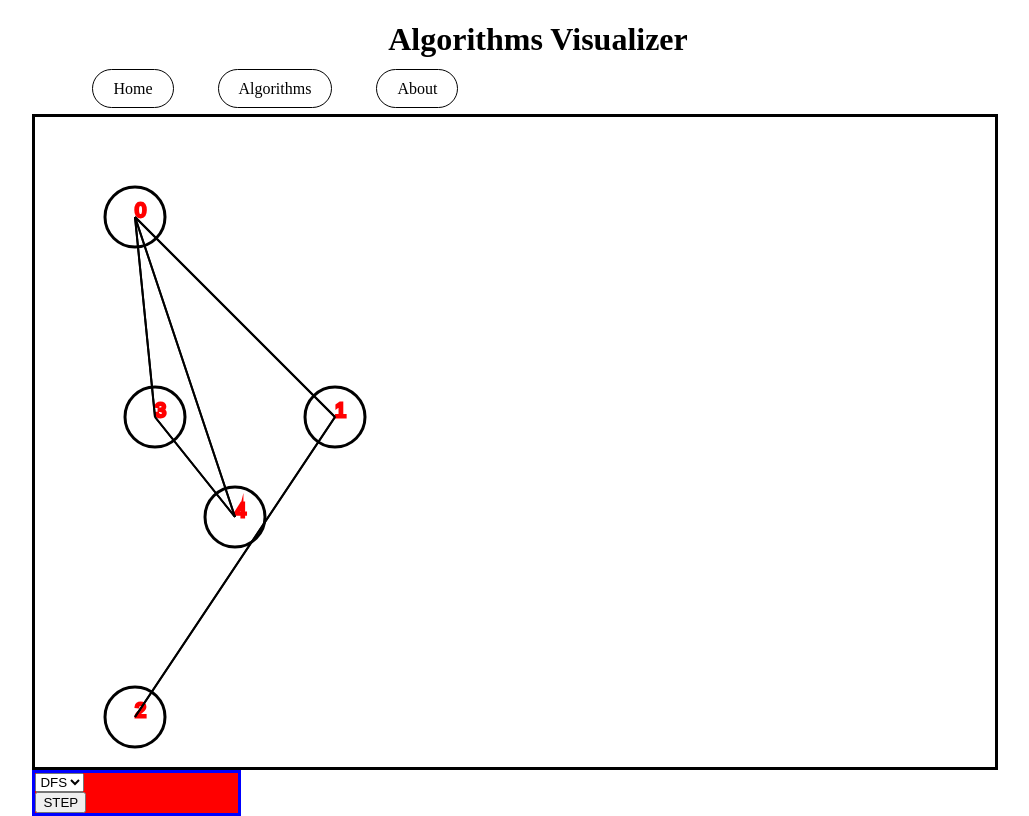
After one commit to Pavaka/Algorithms-Visualization, a PHP site: page /html/algorithms.php in a window 1280 px wide. The commit adds this page. Shown: the whole page, without its empty margins (102-1131 px from the left). Run offline with PHP 8.4, Linux system fonts and the light colour scheme.

Commit message:
More modular now

```diff
--- /dev/null
+++ b/css/algorithms.css
@@ -0,0 +1,13 @@
+#drawing-canvas{
+	float:left;
+
+}
+
+aside{
+	float:left;
+	background-color: red;
+	width: 20%;
+
+	border: 3px solid blue;
+	margin-right: 20px;
+}
--- /dev/null
+++ b/css/header.css
@@ -0,0 +1,18 @@
+#page-header{}
+#page-header > h1{
+	text-align: center;
+}
+
+#nav-list > li{
+	display: inline;
+}
+#nav-list  a{
+	text-decoration: none;
+	color: black;
+}
+.nav-button{
+	border: 1px solid black;
+	border-radius: 20px;
+	margin: 10px 20px;
+	padding: 10px 20px;
+}
--- a/canvas.css
+++ b/css/index.css
@@ -1,4 +1,8 @@
-#container{}
+#container{
+	margin: auto;
+	width: 80%
+}
+
 #drawing-canvas{
 	border: 3px solid black;
 }
--- /dev/null
+++ b/html/algorithms.php
@@ -0,0 +1,38 @@
+<!DOCTYPE html>
+<html>
+<head>
+	<link rel="stylesheet" type="text/css" href="/css/index.css">
+	<link rel="stylesheet" type="text/css" href="/css/algorithms.css">
+	<meta charset="UTF-8">
+	<title>Algorithms Visualization</title>
+</head>
+<body>
+	<div id="container">
+		<div>
+			<div id="header-place">
+				<?php include "header.html"; ?>
+			</div>
+
+			<section>
+				<canvas id="drawing-canvas" width="960px" height="650px"></canvas>
+				<aside>
+					<select id="algorithmOptions" name="algorithmOptions" onchange="changeAlgorithm()">
+						<option value="DFS">DFS</option>
+						<option value="BFS">BFS</option>
+					</select>
+					<div id="algorithm-specific-fields">
+						<input type="button" value="STEP" onclick="stepDFS()"></input>
+
+					</div>
+				</aside>
+			</section>
+
+		</div>
+	</div>
+		<?php include "scripts.html";?>
+</body>
+
+
+
+
+</html>
--- /dev/null
+++ b/html/header.html
@@ -0,0 +1,11 @@
+<link rel="stylesheet" type="text/css" href="../css/header.css">
+<header id="page-header">
+	<h1>Algorithms Visualizer</h1>
+	<nav id="header-nav">
+		<ul id="nav-list">
+			<li class="nav-button"><a href="/index.php">Home</a></li>
+			<li class="nav-button"><a href="/html/algorithms.php">Algorithms</a></li>
+			<li class="nav-button"><a href="">About</a></li>
+		</ul>
+	</nav>
+</header>
--- /dev/null
+++ b/html/scripts.html
@@ -0,0 +1,5 @@
+<script src="/js/algorithms/canvas.js"></script>
+<script src="/js/algorithms/graph.js"></script>
+<script src="/js/algorithms/dfs.js"> </script>
+<script src="/js/algorithms/algorithmsStart.js"></script>
+<script src="/js/algorithms/algorithmLayout.js"></script>
--- /dev/null
+++ b/js/algorithms/algorithmLayout.js
@@ -0,0 +1,9 @@
+changeAlgorithm();
+function changeAlgorithm(){
+	console.log("hallo");
+	context.clearRect(0, 0, canvas.width, canvas.height);
+	algorithm = document.getElementById("algorithmOptions").value;
+	console.log(algorithm);
+	algorithmsStart[algorithm]();
+
+}
--- /dev/null
+++ b/js/algorithms/algorithmsStart.js
@@ -0,0 +1,3 @@
+algorithmsStart = {
+	"DFS": DFS
+}
--- /dev/null
+++ b/js/algorithms/canvas.js
@@ -0,0 +1,6 @@
+//canvas setup
+var canvas = document.getElementById("drawing-canvas");
+var context = canvas.getContext("2d");
+context.lineWidth = 1;
+console.log("bt");
+/*algorithmsStart = new Array();*/
--- /dev/null
+++ b/js/algorithms/dfs.js
@@ -0,0 +1,61 @@
+function startDFS(){
+
+	for(i = 0; i < graph.length; ++i){
+		nodesColors[i] = Color.WHITE;
+	}
+	st = new Stack();
+	var dfsNodeIndex = 1;
+	st.push(dfsNodeIndex);
+	previousNodeIndex = NO_PREVIOUS_NODE;
+}
+
+
+function stepDFS(){
+
+	var nodeIndex = st.top();
+	if(nodeIndex == NO_ITEMS_ERROR){return;}
+
+	if(previousNodeIndex != NO_PREVIOUS_NODE){
+		drawCircleHole(previousNodeIndex, DEFAULT_NODE_COLOR_BORDER);
+	}
+
+	if(nodesColors[nodeIndex] == Color.GRAY){
+		drawCircleHole(nodeIndex, CURRENT_NODE_COLOR_BORDER);
+		previousNodeIndex = nodeIndex;
+		for(var i =0; i< graph[nodeIndex].length; ++i){
+			var neighIndex = graph[nodeIndex][i][1];
+			if(nodesColors[neighIndex] == Color.WHITE){
+				st.push(neighIndex);
+				return;
+			}
+		}
+		st.pop();
+		nodesColors[nodeIndex] = Color.BLACK;
+		drawNode(nodeIndex, Color.BLACK, true);
+	}
+	else if(nodesColors[nodeIndex] == Color.WHITE){
+		nodesColors[nodeIndex] = Color.GRAY;
+		drawNode(nodeIndex, Color.GRAY, true);
+		previousNodeIndex = nodeIndex;
+		for(var i =0; i< graph[nodeIndex].length; ++i){
+			var neighIndex = graph[nodeIndex][i][1];
+			if(nodesColors[neighIndex] == Color.WHITE){
+				st.push(neighIndex);
+				return;
+			}
+		}
+		nodesColors[nodeIndex] = Color.BLACK;
+	}
+	else if(nodesColors[nodeIndex] == Color.BLACK){
+		drawNode(nodeIndex, Color.BLACK, true);
+		previousNodeIndex = nodeIndex;
+		st.pop();
+	}
+}
+function DFS(){
+console.log("tuka");
+	drawNodes();
+	drawEdges();
+	startDFS();
+console.log(st.stack);
+}
--- /dev/null
+++ b/js/algorithms/graph.js
@@ -0,0 +1,142 @@
+//graph setup
+const CURRENT_NODE_COLOR_BORDER = "red";
+const DEFAULT_NODE_COLOR_BORDER = "black";
+const NO_PREVIOUS_NODE = -1;
+const Color = {
+	WHITE: "white",
+	GRAY: "gray",
+	BLACK: "black"
+}
+var RADIUS = 30;
+var COST = 100;
+var NO_ITEMS_ERROR = "NO ITEMS ERROR";
+var isForCostDrawing = false;
+var nodesColors = [];
+
+//Logical representation
+// node index -> adjecency list - > i-th cost , i-th niegbour node
+var graph = [
+			[[COST, 1], [COST, 3], [COST, 4]],
+			[[COST, 0], [COST, 2]],
+			[[COST, 1]],
+			[[COST, 0], [COST, 4]],
+			[[COST, 0], [COST, 3]]
+			];
+// The center of each node circle View representation
+var nodesCenter = [
+				[100, 100],
+				[300,300],
+				[100, 600],
+				[120, 300],
+				[200, 400]
+				];
+
+class Stack{
+	constructor(){
+		this.stack = [];
+		this.stackSize = 0;
+	}
+
+	push(element){
+		this.stack.push(element);
+		this.stackSize++;
+	}
+
+	pop(){
+		if (this.stackSize == 0){
+			return NO_ITEMS_ERROR;
+		}
+		var returnValue = this.stack[this.stackSize-1];
+		this.stack.pop();
+		this.stackSize--;
+		return returnValue;
+	}
+
+	top(){
+		if (this.stackSize == 0){
+			return NO_ITEMS_ERROR;
+		}
+		return this.stack[this.stackSize-1];
+	}
+}
+
+
+function drawCircleHole(nodeIndex, color){
+		previousStrokeStyle = context.strokeStyle;
+		centerX = nodesCenter[nodeIndex][0];
+		centerY = nodesCenter[nodeIndex][1];
+		context.beginPath();
+
+		context.beginPath();
+		context.arc(centerX, centerY, RADIUS, 0, 2* Math.PI, false);
+		context.strokeStyle = color;
+		context.lineWidth = 3;
+		context.stroke();
+		context.strokeStyle = previousStrokeStyle;
+}
+
+
+function drawLine(fromIndex, toIndex, cost){
+	previousLineWidth = context.lineWidth;
+	context.lineWidth = 2;
+	context.beginPath();
+	fromX = nodesCenter[fromIndex][0];
+	fromY = nodesCenter[fromIndex][1];
+	toX = nodesCenter[toIndex][0];
+	toY = nodesCenter[toIndex][1];
+	context.moveTo(fromX , fromY);
+	context.lineTo(toX, toY);
+	context.stroke();
+	if (isForCostDrawing){
+
+		context.lineWidth = 1;
+		textX = (fromX + toX) / 2;
+		textY = (fromY + toY) / 2;
+		context.font = '20px Arial';
+		/*context.strokeStyle = "yellow";*/
+
+		context.strokeText(Color.BLACK, textX, textY);
+	}
+	context.lineWidth = previousLineWidth;
+}
+
+
+function drawNode(nodeIndex, colorForFill, makeBorder = false){
+		previousStrokeStyle = context.strokeStyle;
+		centerX = nodesCenter[nodeIndex][0];
+		centerY = nodesCenter[nodeIndex][1];
+		context.beginPath();
+		context.arc(centerX, centerY, RADIUS, 0, 2 * Math.PI, false);
+		context.fillStyle = colorForFill;
+		context.fill();
+		context.stroke();
+		context.font = '20px Arial';
+		context.strokeStyle = 'red';
+		context.strokeText(nodeIndex, centerX,centerY);
+		context.strokeStyle = previousStrokeStyle;
+		if(makeBorder){
+			drawCircleHole(nodeIndex, CURRENT_NODE_COLOR_BORDER);
+		}
+}
+
+function drawNodes(){
+	previousLineWidth = context.lineWidth;
+	context.lineWidth = 3;
+	for(i = 0; i < graph.length; ++i){
+		drawNode(i, Color.WHITE);
+	}
+	context.lineWidth = previousLineWidth;
+}
+
+function drawEdges(){
+	for(i =0; i<graph.length; ++i){
+		currentNodeIndex = i;
+		currentNode = graph[i];
+		currentNodeNeigboursCount = currentNode.length;
+		for(j = 0; j < currentNodeNeigboursCount; ++j){
+			costToNeighbour = currentNode[j][0];
+			niegbourNodeIndex = currentNode[j][1];
+			drawLine(currentNodeIndex, niegbourNodeIndex, costToNeighbour);
+		}
+	}
+}
```
Also changed, not shown: canvas.html (deleted, +0 -21 lines), canvas.js (deleted, +0 -294 lines), dfs.txt (added, +32 -0 lines), index.php (added, +22 -0 lines).
